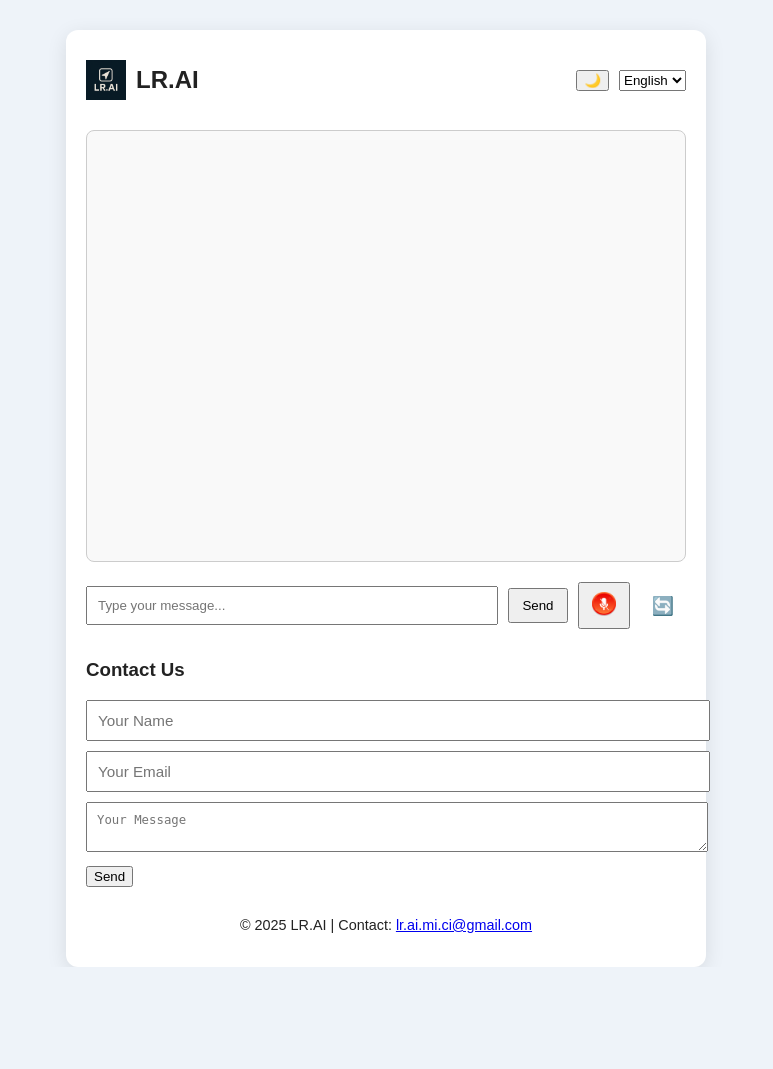
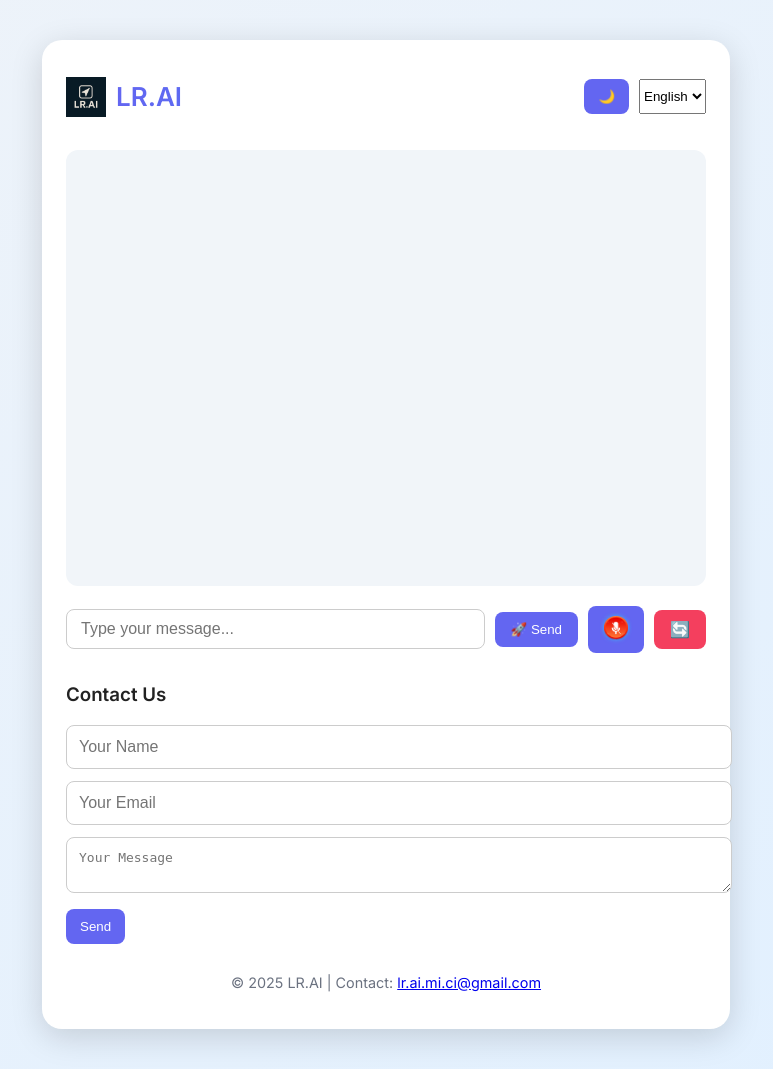
Before and after one commit to rajat270369/lr-ai-chatbot, a Flask app: page / in a window 1280 px wide. Shown: the whole page, without its empty margins (254-1027 px from the left). Before the commit the page ends 967 px from the top, so only its background shows below. Run offline with Flask 3, Linux system fonts and the light colour scheme.

Commit message:
Updated UI with colors, animations, and improvements

```diff
--- a/app.py
+++ b/app.py
@@ -4,15 +4,14 @@ from flask import Flask, render_template, request, jsonify
 
 app = Flask(__name__)
 
-# Load Groq API Key from environment variables
+# Load Groq API Key
 GROQ_API_KEY = os.environ.get("GROQ_API_KEY")
 GROQ_API_URL = "https://api.groq.com/openai/v1/chat/completions"
 
-# Print key status (not the key itself) for debugging
 if GROQ_API_KEY:
-    print("✅ Groq API Key loaded successfully.")
+    print("✅ Groq API Key loaded.")
 else:
-    print("❌ Groq API Key NOT FOUND. Please set GROQ_API_KEY in environment variables.")
+    print("❌ Groq API Key not found.")
 
 @app.route('/')
 def home():
--- a/static/style.css
+++ b/static/style.css
@@ -1,19 +1,21 @@
+/* ✨ Base Styling */
 body {
-  font-family: Arial, sans-serif;
-  background: #eef3f9;
+  font-family: 'Inter', sans-serif;
+  background: linear-gradient(to bottom right, #eef3f9, #e1f0ff);
   color: #222;
   margin: 0;
   padding: 0;
+  transition: background 0.4s, color 0.4s;
 }
 
 .chat-container {
-  max-width: 600px;
-  margin: 0 auto;
+  max-width: 640px;
+  margin: 40px auto;
   background: white;
-  padding: 20px;
-  border-radius: 12px;
-  box-shadow: 0 5px 20px rgba(0,0,0,0.1);
-  margin-top: 30px;
+  padding: 24px;
+  border-radius: 20px;
+  box-shadow: 0 8px 32px rgba(0, 0, 0, 0.15);
+  animation: fadeIn 0.6s ease-in-out;
 }
 
 header {
@@ -28,8 +30,11 @@ header {
 }
 
 h1 {
-  font-size: 24px;
+  font-size: 26px;
   flex: 1;
+  background: linear-gradient(to right, #6366f1, #3b82f6);
+  -webkit-background-clip: text;
+  color: transparent;
 }
 
 .toggle-container {
@@ -37,42 +42,66 @@ h1 {
   gap: 10px;
 }
 
+button, .reset-btn {
+  background: #6366f1;
+  color: white;
+  border: none;
+  padding: 10px 14px;
+  border-radius: 8px;
+  cursor: pointer;
+  transition: background 0.3s ease, transform 0.2s ease;
+}
+
+button:hover, .reset-btn:hover {
+  background: #4f46e5;
+  transform: scale(1.05);
+}
+
+.reset-btn {
+  background: #f43f5e;
+  color: white;
+  font-size: 16px;
+}
+
 .chat-window {
-  border: 1px solid #ccc;
-  padding: 15px;
+  border: none;
+  padding: 18px;
   height: 400px;
   overflow-y: auto;
   margin: 20px 0;
-  background-color: #f9f9f9;
-  border-radius: 8px;
+  background: #f1f5f9;
+  border-radius: 12px;
+  transition: background 0.4s;
 }
 
 .message {
   display: flex;
   align-items: flex-start;
-  margin-bottom: 12px;
+  margin-bottom: 14px;
+  animation: slideUp 0.4s ease;
 }
 
 .avatar {
-  width: 35px;
-  height: 35px;
+  width: 36px;
+  height: 36px;
   border-radius: 50%;
   margin-right: 10px;
 }
 
 .bubble {
-  padding: 10px 14px;
-  border-radius: 12px;
-  background-color: #e0e0e0;
+  padding: 12px 16px;
+  border-radius: 14px;
+  background-color: #e2e8f0;
   max-width: 75%;
+  transition: background 0.3s;
 }
 
 .message.user .bubble {
-  background-color: #d1e7dd;
+  background: #d1fae5;
 }
 
 .message.bot .bubble {
-  background-color: #f1f0f0;
+  background: #e5e7eb;
 }
 
 .input-area {
@@ -83,56 +112,79 @@ h1 {
 
 .input-area input {
   flex: 1;
-  padding: 10px;
+  padding: 10px 14px;
+  font-size: 1em;
+  border-radius: 8px;
+  border: 1px solid #ccc;
 }
 
 .input-area button {
-  padding: 8px 12px;
-  cursor: pointer;
-}
-
-.reset-btn {
-  background: transparent;
-  border: none;
-  font-size: 18px;
+  padding: 10px 16px;
 }
 
 .contact-form {
   margin-top: 30px;
+  animation: fadeIn 1s ease-in;
 }
 
 .contact-form input,
 .contact-form textarea {
   width: 100%;
-  margin-bottom: 10px;
-  padding: 10px;
-  font-size: 0.95em;
+  margin-bottom: 12px;
+  padding: 12px;
+  font-size: 1em;
+  border-radius: 8px;
+  border: 1px solid #ccc;
 }
 
 footer {
   margin-top: 30px;
   font-size: 0.9em;
   text-align: center;
+  color: #6b7280;
 }
 
 .dark {
-  background: #121212;
+  background: #111827;
   color: white;
 }
 
 .dark .chat-container {
-  background: #1e1e1e;
+  background: #1f2937;
   color: white;
 }
 
 .dark .chat-window {
-  background-color: #2c2c2c;
+  background-color: #374151;
 }
 
 .dark .bubble {
-  background-color: #333;
+  background-color: #4b5563;
 }
 
 .dark .message.user .bubble {
-  background-color: #0b5345;
+  background-color: #10b981;
 }
+
+/* Animations */
+@keyframes fadeIn {
+  from { opacity: 0; transform: translateY(10px); }
+  to { opacity: 1; transform: translateY(0); }
+}
+
+@keyframes slideUp {
+  from { transform: translateY(20px); opacity: 0; }
+  to { transform: translateY(0); opacity: 1; }
+}
+
+.typing::after {
+  content: '...';
+  animation: blink 1s infinite;
+  font-weight: bold;
+  margin-left: 4px;
+}
+
+@keyframes blink {
+  0%, 100% { opacity: 0; }
+  50% { opacity: 1; }
+}
--- a/templates/index.html
+++ b/templates/index.html
@@ -5,6 +5,7 @@
   <meta name="viewport" content="width=device-width, initial-scale=1.0"/>
   <title>LR.AI</title>
   <link rel="stylesheet" href="{{ url_for('static', filename='style.css') }}">
+  <link href="https://fonts.googleapis.com/css2?family=Inter:wght@400;600&display=swap" rel="stylesheet">
 </head>
 <body>
   <div class="chat-container">
@@ -23,15 +24,13 @@
       </div>
     </header>
 
-    <!-- Removed college-specific suggestions -->
-
     <div class="chat-window" id="chat-window"></div>
 
     <div class="input-area">
       <input type="text" id="user-input" placeholder="Type your message..." />
-      <button onclick="sendMessage()">Send</button>
+      <button onclick="sendMessage()">🚀 Send</button>
       <button id="voice-input" title="Voice Input">
-        <img src="{{ url_for('static', filename='google-voice-icon.png') }}" alt="Voice" width="24" height="24">
+        <img src="{{ url_for('static', filename='google-voice-icon.png') }}" alt="Voice" width="24" height="24" style="filter: drop-shadow(0 0 2px #38bdf8);" />
       </button>
       <button onclick="resetChat()" class="reset-btn">🔄</button>
     </div>
```
